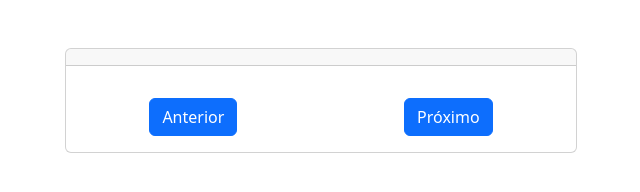
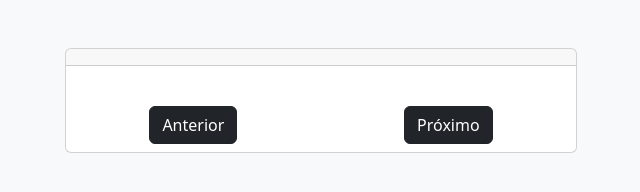
Before and after one commit to luiz-eduardo-gs/Journie-python, a plain HTML site: page layout.html in a window 1280 px wide. Shown: the whole page, without its empty margins (319-959 px from the left). Drawn offline with nearby package versions, Linux system fonts and the light colour scheme.

Commit message:
fix: margin

```diff
--- a/layout.html
+++ b/layout.html
@@ -9,9 +9,9 @@
         integrity="sha384-T3c6CoIi6uLrA9TneNEoa7RxnatzjcDSCmG1MXxSR1GAsXEV/Dwwykc2MPK8M2HN" crossorigin="anonymous">
 </head>
 
-<body>
+<body class="bg-light">
     <div class="container">
-        <div class="d-flex justify-content-center mt-5">
+        <div class="d-flex justify-content-center mt-5 mb-5">
             <div class="card" style="width: 32rem;">
                 <div class="card-header text-center fw-bold">
 
@@ -21,11 +21,11 @@
 
                     </div>
                 </div>
-                <div class="d-flex justify-content-around mb-3">
-                    <a id="previous_btn" class="btn btn-primary" href="#">
+                <div class="d-flex justify-content-around mb-2 mt-2">
+                    <a id="previous_btn" class="btn btn-dark" href="#">
                         Anterior
                     </a>
-                    <a id="next_btn" class="btn btn-primary" href="#">
+                    <a id="next_btn" class="btn btn-dark" href="#">
                         Próximo
                     </a>
                 </div>
```
